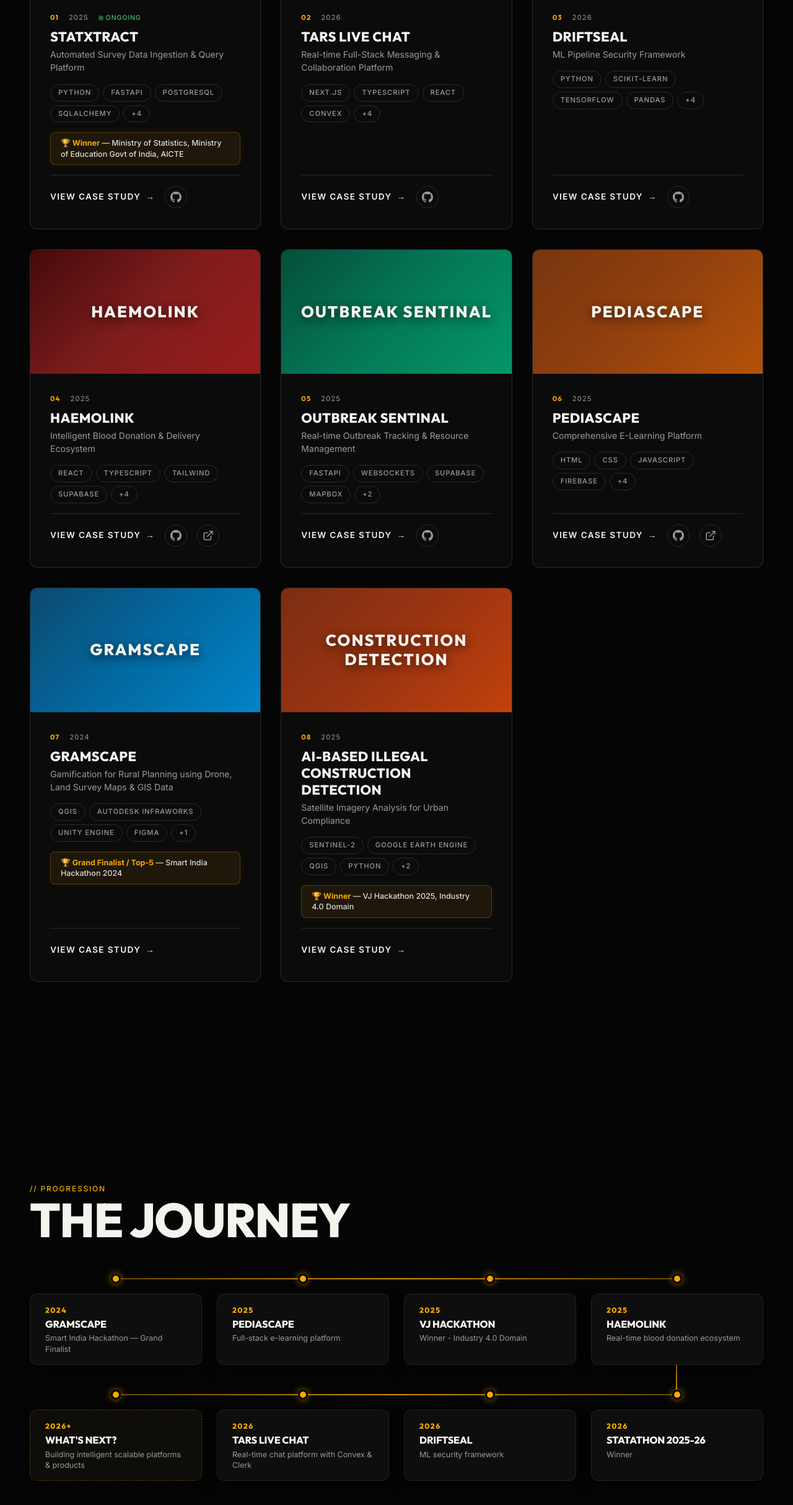
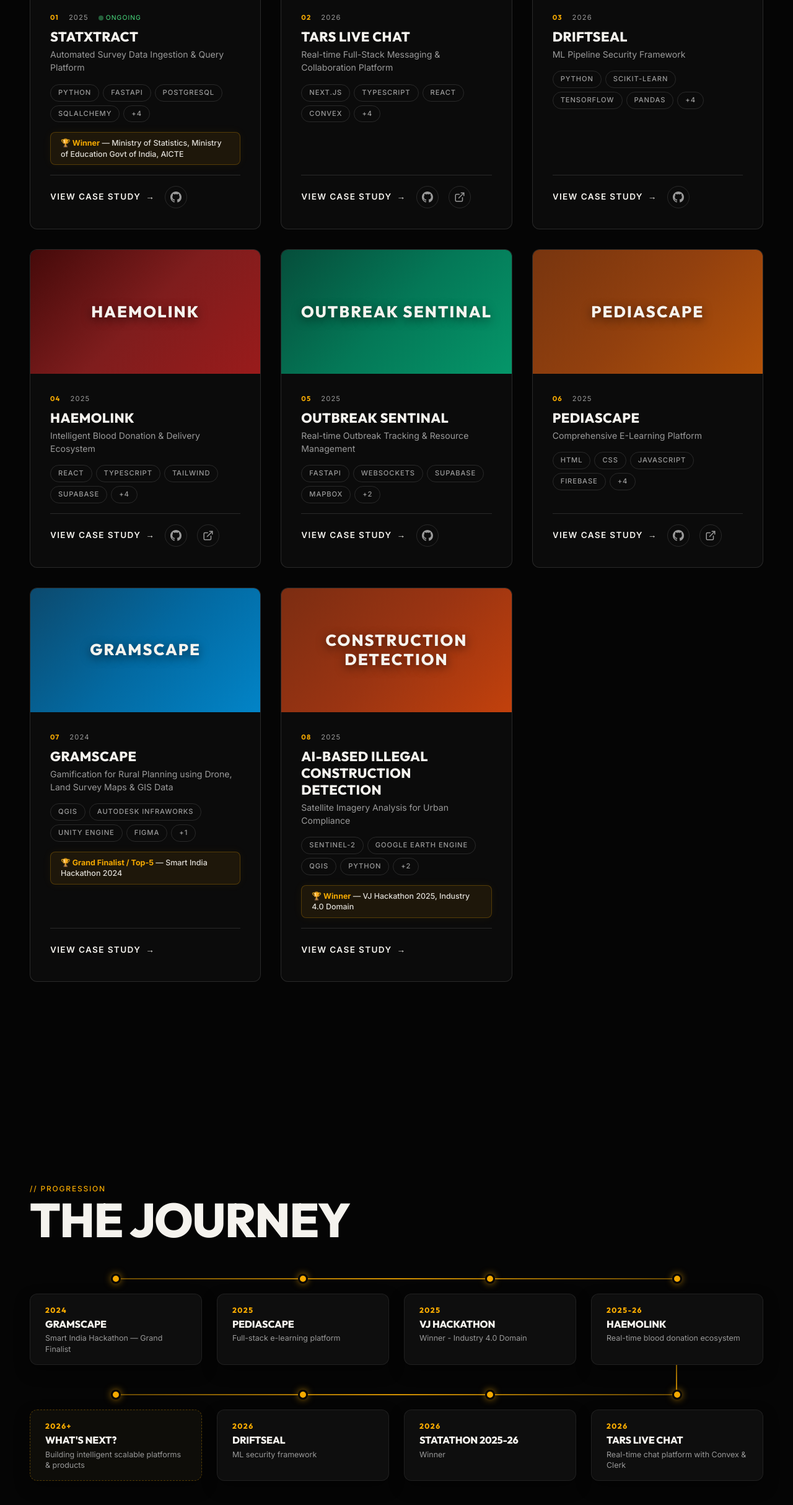
Before and after one commit to SoumyaSudhirNayak/MY_PORTFOLIO_2026, a React (Vite) app: page / in a window 1280 px wide. Shown: the part 3165-5593 px from the top of the page at 62% size. Built offline with nearby package versions, Linux system fonts and the light colour scheme.

Commit message:
Add live demo link for TARS Live Chat

```diff
--- a/src/data/journey.ts
+++ b/src/data/journey.ts
@@ -24,9 +24,16 @@
   },
   {
     id: "haemolink",
-    year: "2025",
+    year: "2025-26",
     title: "HAEMOLINK",
     subtitle: "Real-time blood donation ecosystem",
+    type: "project",
+  },
+  {
+    id: "tars-livechat",
+    year: "2026",
+    title: "TARS LIVE CHAT",
+    subtitle: "Real-time chat platform with Convex & Clerk",
     type: "project",
   },
   {
@@ -44,13 +51,6 @@
     type: "project",
   },
   {
-    id: "tars-livechat",
-    year: "2026",
-    title: "TARS LIVE CHAT",
-    subtitle: "Real-time chat platform with Convex & Clerk",
-    type: "project",
-  },
-  {
     id: "whats-next",
     year: "2026+",
     title: "WHAT'S NEXT?",
--- a/src/data/projects.ts
+++ b/src/data/projects.ts
@@ -76,6 +76,7 @@
       "REST APIs",
     ],
     links: {
+      live: "https://ssn-livechat.vercel.app/",
       github: "https://github.com/SoumyaSudhirNayak/TARS_LIVECHAT",
     },
     role: "FullStack Developer",
```
